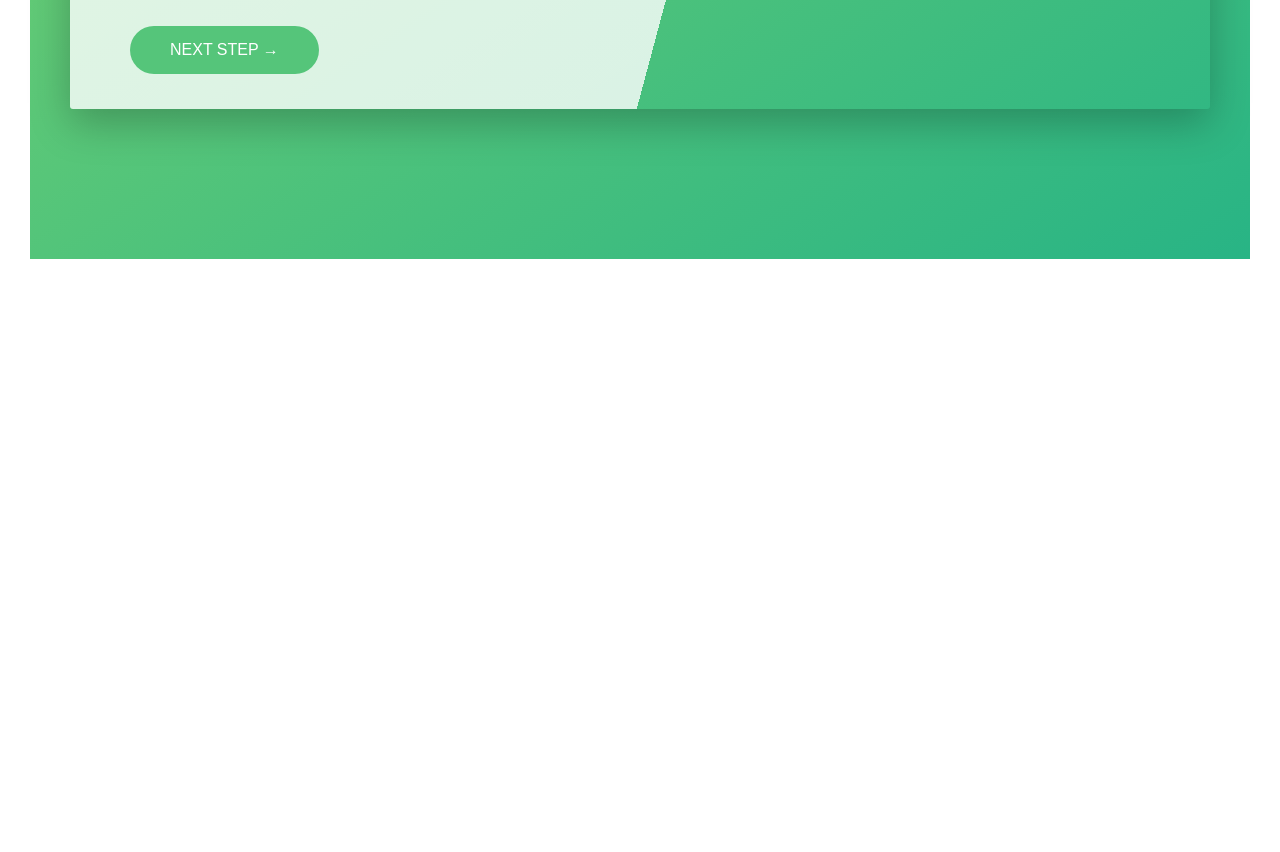
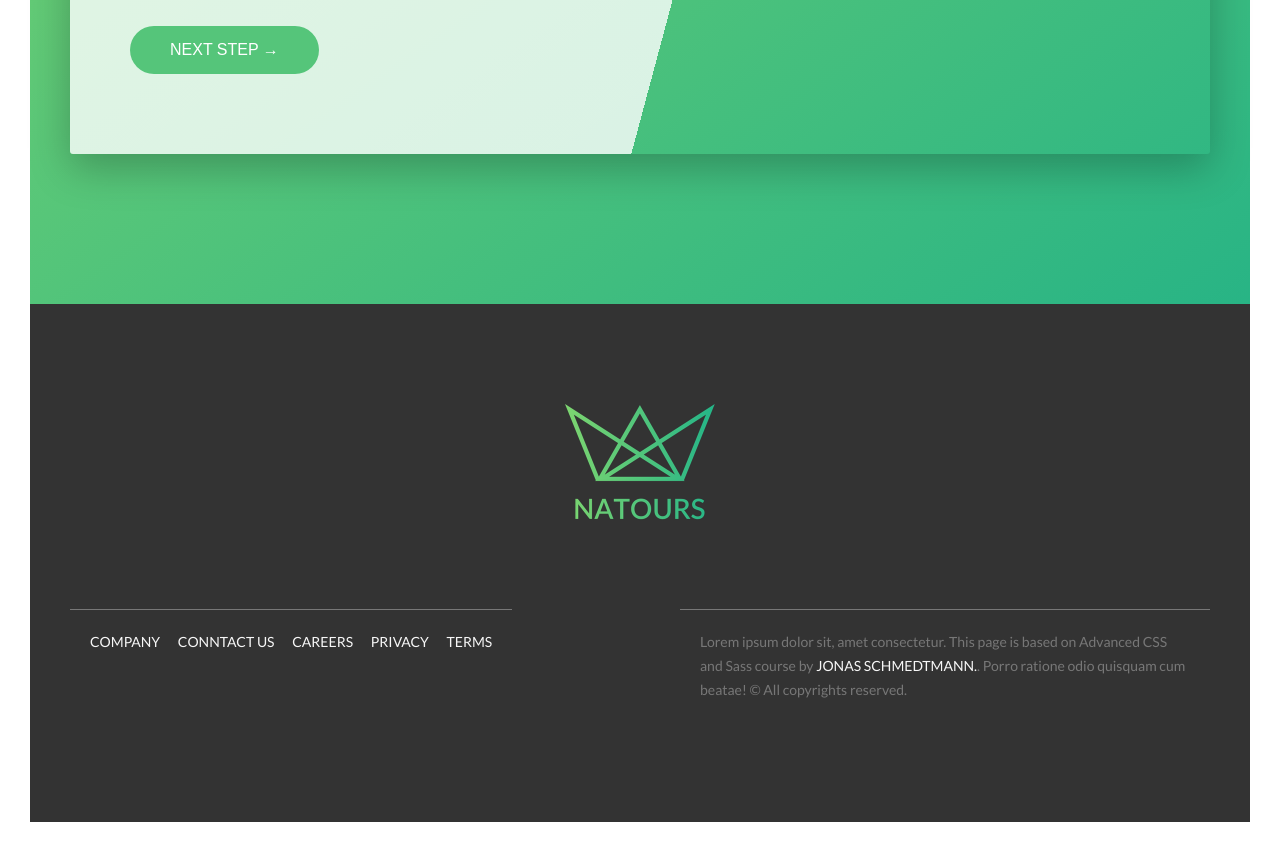
Before and after one commit to feels00good/AV-cms, a website: page Advanced CSS and Sass/index.html in a window 1280 px wide. Shown: the part 4967-5819 px from the top of the page. Before the commit the page ends 5256 px from the top, so only its background shows below. Drawn offline with Linux system fonts and the light colour scheme.

Commit message:
Completed footer

```diff
--- a/Advanced CSS and Sass/index.html
+++ b/Advanced CSS and Sass/index.html
@@ -299,8 +299,35 @@
         </div>
       </div>
     </section>
+  </main>
 
-  </main>
+  <footer class="footer">
+    <div class="footer__logo-box">
+      <img src="img/logo-green-2x.png" alt="Full logo" class="footer__logo">
+          </div>
+      <div class="row">
+        <div class="col-1-of-2">
+          <div class="footer__navigation">
+            <ul class="footer__list">
+              <li class="footer__item"><a href="#" class="footer__link">Company</a></li>
+              <li class="footer__item"><a href="#" class="footer__link">Conntact us</a></li>
+              <li class="footer__item"><a href="#" class="footer__link">Careers</a></li>
+              <li class="footer__item"><a href="#" class="footer__link">Privacy</a></li>
+              <li class="footer__item"><a href="#" class="footer__link">Terms</a></li>
+            </ul>
+          </div>
+        </div>
+        <div class="col-1-of-2">
+          <p class="footer__copyright">
+            Lorem ipsum dolor sit, amet consectetur. This page is based on Advanced CSS and Sass course by <a class="footer__link" href="#">Jonas Schmedtmann.</a>. Porro ratione odio quisquam cum beatae! &copy; All copyrights reserved.
+
+
+            <br>
+
+          </p>
+        </div>
+    </div>
+  </footer>
 
 
   <!-- <section class="grid-test">
--- /dev/null
+++ b/Advanced CSS and Sass/sass/layout/_footer.scss
@@ -0,0 +1,60 @@
+.footer {
+  background-color: #333;
+  padding: 10rem 0;
+  font-size: 1.4rem;
+  color: $grey-light;
+
+  &__logo-box {
+    text-align: center;
+    margin-bottom: 8rem;
+  }
+
+  &__logo {
+    width: 15rem;
+    height: auto;
+  }
+
+  &__navigation {
+    border-top: 1px solid $grey-dark;
+    padding: 2rem;
+    display: inline-block;
+  }
+
+  &__list {
+    list-style: none;
+  }
+
+  &__item {
+    display: inline-block;
+
+    &:not(:last-child) {
+      margin-right: 1.5rem;
+    }
+  }
+
+  &__link {
+    &:link,
+    &:visited {
+      text-decoration: none;
+      display: inline-block;
+      text-transform: uppercase;
+      transition: all .2s;
+      background-color: #333;
+      color: $grey-light;
+    }
+
+    &:hover,
+    &:active {
+      color: $primary;
+      box-shadow: 0 1rem 2rem rgba($black, .4);
+      transform: rotate(-5deg) scale(1.3);
+    }
+
+  }
+
+  &__copyright {
+    border-top: 1px solid $grey-dark;
+    padding: 2rem;
+    color: $grey-dark;
+  }
+}
--- a/Advanced CSS and Sass/sass/main.scss
+++ b/Advanced CSS and Sass/sass/main.scss
@@ -17,5 +17,6 @@
 
 @import "layout/header";
 @import "layout/grid";
+@import "layout/footer";
 
 @import "pages/home";
--- a/Advanced CSS and Sass/sass/pages/_home.scss
+++ b/Advanced CSS and Sass/sass/pages/_home.scss
@@ -10,7 +10,7 @@
     to right bottom,
     rgba($primary-light, 0.8),
     rgba($primary-dark, 0.8)),
-     url('../img/nat-4.jpg');
+    url('../img/nat-4.jpg');
   background-size: cover;
   transform: skewY(-7deg);
   margin-top: -15rem;
@@ -45,7 +45,7 @@
   background-size: cover;
   border-radius: 3px;
   box-shadow: 0 1.4rem 4rem rgba($black, .25);
-  height: 50rem;
+  // height: 50rem;
 
   &__form {
     width: 50%;
```
Also changed, not shown: Advanced CSS and Sass/css/style.css.
